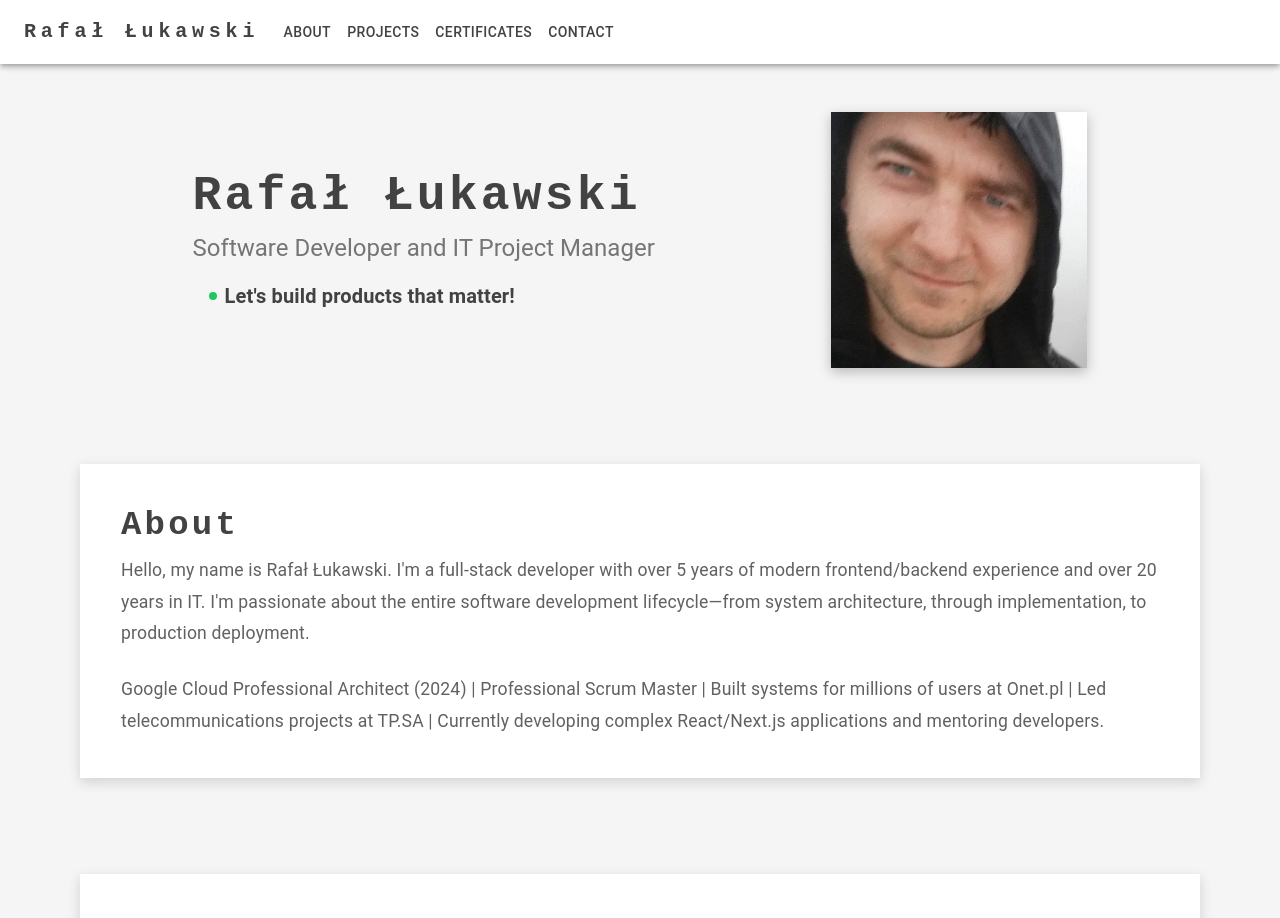
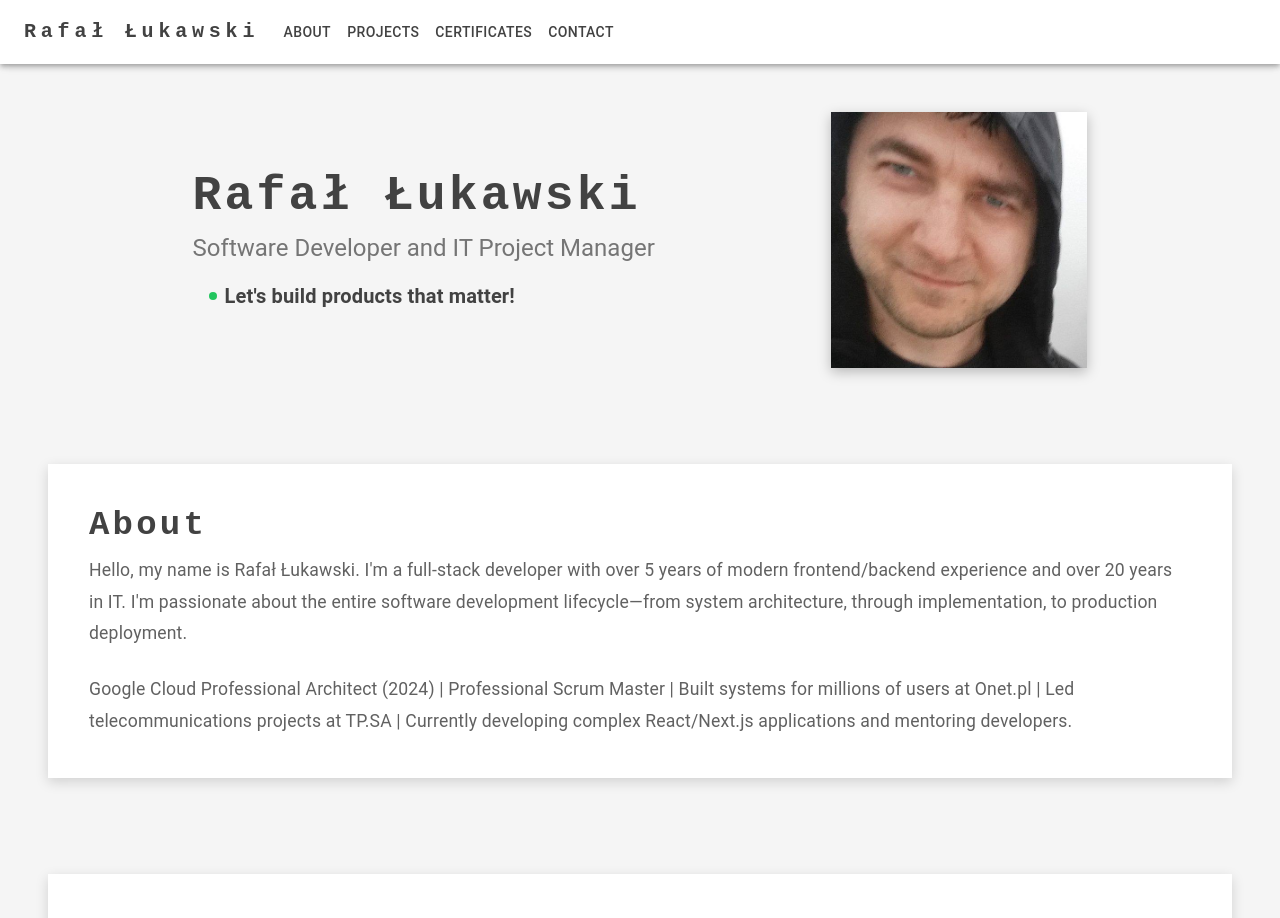
Before and after one commit to rlukawski/personal-website-2, a Next.js app: page / in a window 1280 px wide. Shown: the top 918 px of the page. Built offline with nearby package versions, Linux system fonts and the light colour scheme; what @mui/material-nextjs would draw is missing.

Commit message:
Layout style'

```diff
--- a/src/app/page.tsx
+++ b/src/app/page.tsx
@@ -10,12 +10,12 @@ import { ProjectsSection } from "@/components/ProjectsSection";
 
 export default function Page() {
   return (
-    <Container maxWidth="xl" sx={{ backgroundColor: grey[100] }}>
+    <Container maxWidth="xl" sx={{ backgroundColor: grey[100], paddingX: 0 }}>
       <ResponsiveAppBar />
       <HeaderSection />
       <AboutSection />
       <ProjectsSection />
-      <Container maxWidth="xl" sx={{ py: 4, px: 2 }}>
+      <Container maxWidth="md" sx={{ py: 4, px: 2 }}>
         <Typography variant="h4" component="h1" gutterBottom>
           Lorem Ipsum
         </Typography>
--- a/src/components/SectionLayout.tsx
+++ b/src/components/SectionLayout.tsx
@@ -17,12 +17,11 @@ export function SectionLayout({ title, children, subtitle }: SectionLayoutProps)
       sx={{
         width: "100%",
         py: { xs: 4, md: 6 },
-        px: { xs: 2, md: 4 },
         display: "flex",
         justifyContent: "center",
       }}
     >
-      <Container maxWidth="xl">
+      <Container maxWidth="xl" sx={{ paddingX: 0 }}>
         <Box
           sx={{
             backgroundColor: 'white',
```
